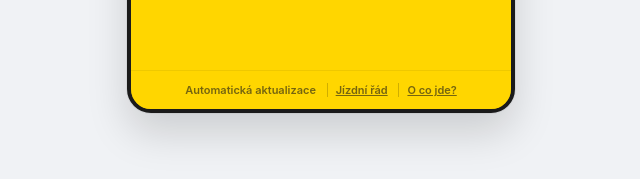
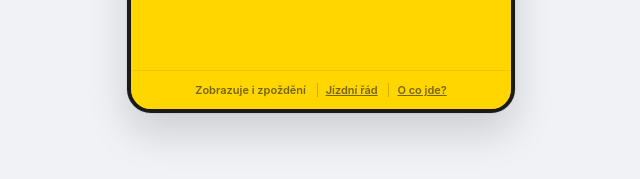
Before and after one commit to wofer357/vlaky-zpozdeni-test, a plain HTML site: page index.html in a window 1280 px wide. Shown: the part 571-750 px from the top of the page, 319-959 px from the left. Drawn offline with Linux system fonts and the light colour scheme; no server answers.

Commit message:
Update footer text to mention delays

```diff
--- a/index.html
+++ b/index.html
@@ -373,7 +373,7 @@
         </div>
 
         <div class="footer">
-            Automatická aktualizace
+            Zobrazuje i zpoždění
             <span class="footer-link" onclick="openSchedule()">Jízdní řád</span>
             <span class="footer-link" onclick="openInfo()">O co jde?</span>
         </div>
```
